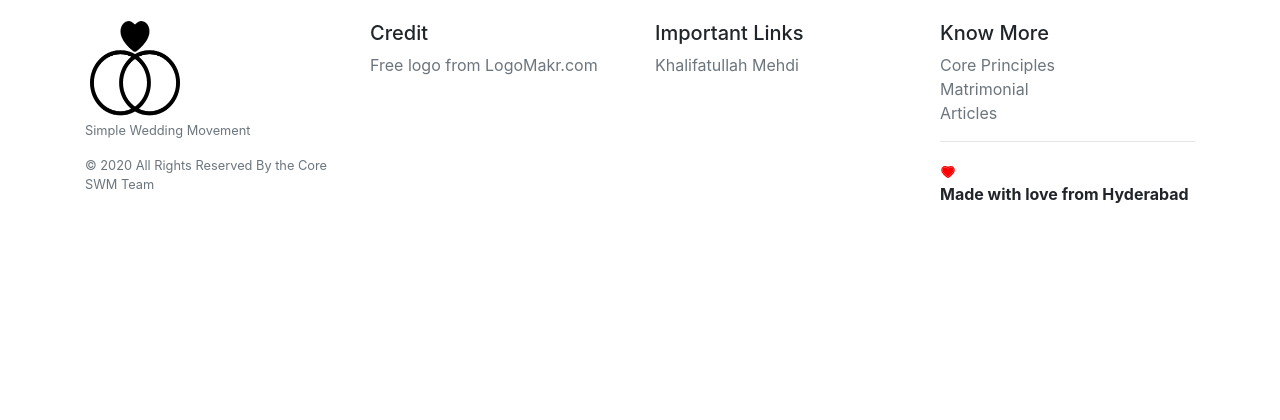
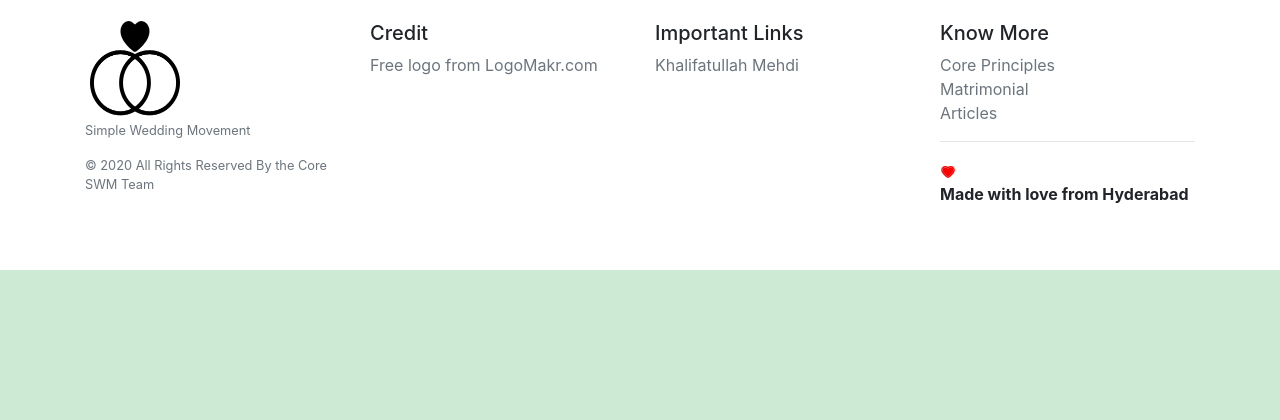
Before and after one commit to alikhundmiri/simpleweddingdjango, a Django app: page /login/ in a window 1280 px wide. Shown: the part 685-1105 px from the top of the page. After the commit the page ends 955 px from the top, so only its background shows below. Run offline with Django 3.2, Linux system fonts and the light colour scheme; some libraries are stand-ins or nearby versions.

Commit message:
removed extra white space from footer

```diff
--- a/templates/base.html
+++ b/templates/base.html
@@ -38,9 +38,6 @@
 		html {
 			position: relative;
 			min-height: 100%;
-		}
-		body {
-			margin-bottom: 150px; /* Margin bottom by footer height */
 		}
 		.link-box{
 			background-color: #FFFFFF;
```
